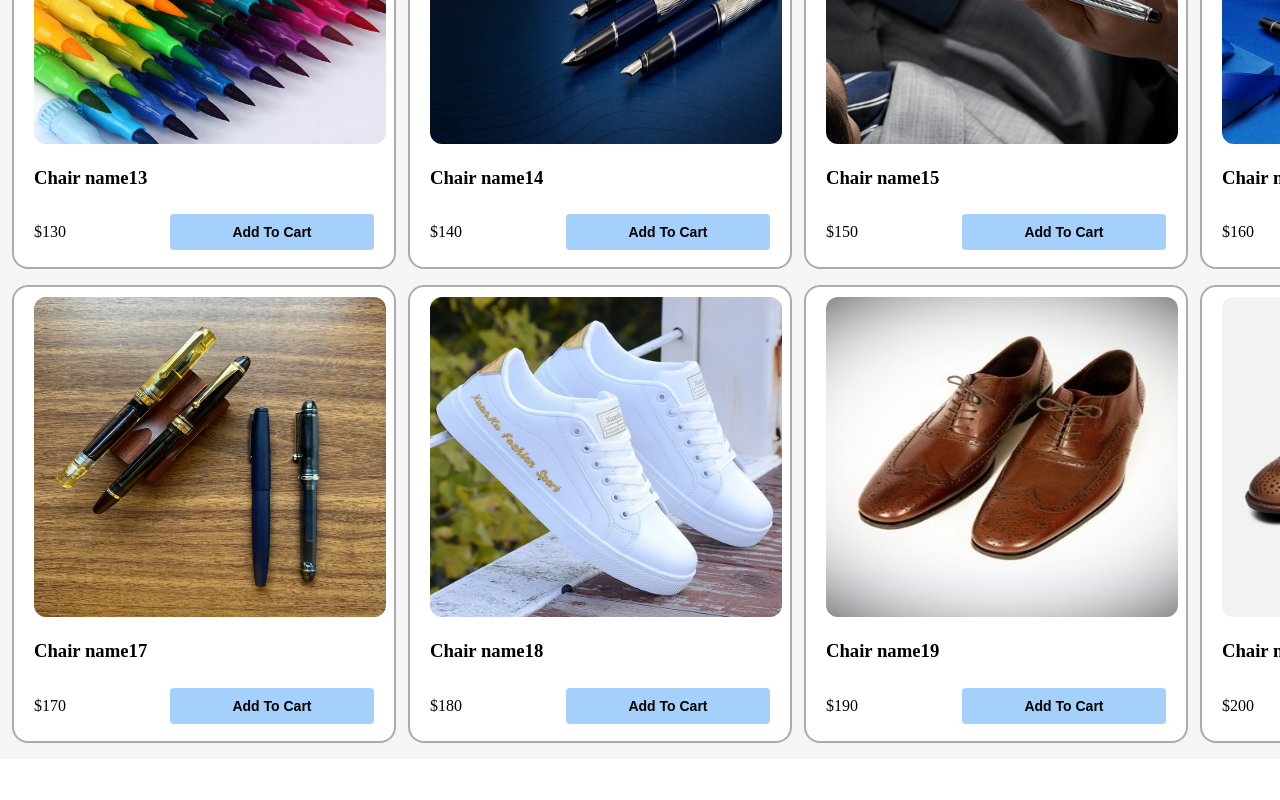
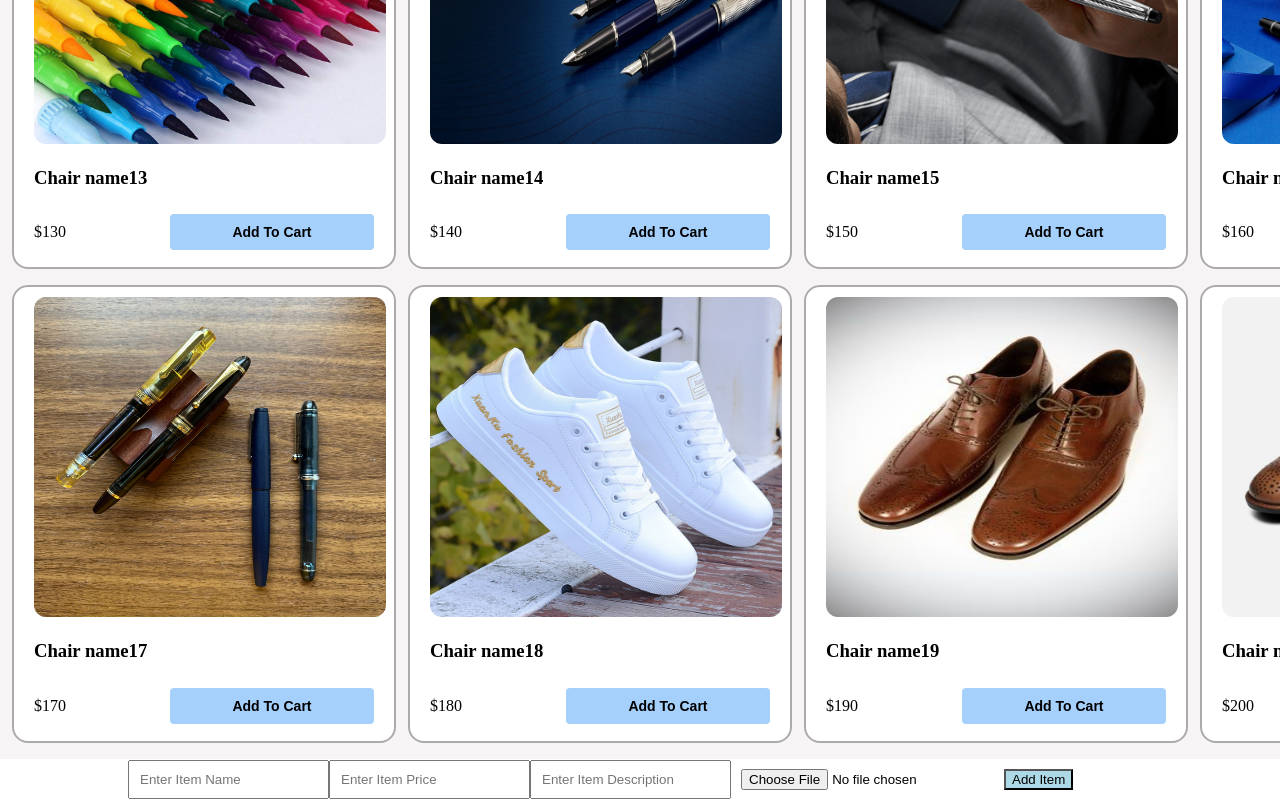
Before and after one commit to KeshaCodeolima/Shopping-Cart, a React (Create React App) app in the folder ractcart/: page / in a window 1280 px wide. Shown: the part 1746-2546 px from the top of the page. Before the commit the page ends 2505 px from the top, so only its background shows below. Built offline with nearby package versions, Linux system fonts and the light colour scheme.

Commit message:
Add additems page to app.js file

```diff
--- a/ractcart/src/App.js
+++ b/ractcart/src/App.js
@@ -1,4 +1,5 @@
 import Navbar from "./Components/Navbar";
+import AddItems from "./Components/Pages/AddItems";
 import HomePage from "./Components/Pages/HomePage";
 
 
@@ -7,6 +8,7 @@ function App() {
     <div>
       <Navbar/>
       <HomePage/>
+      <AddItems/>
     </div>
 
   );
```
